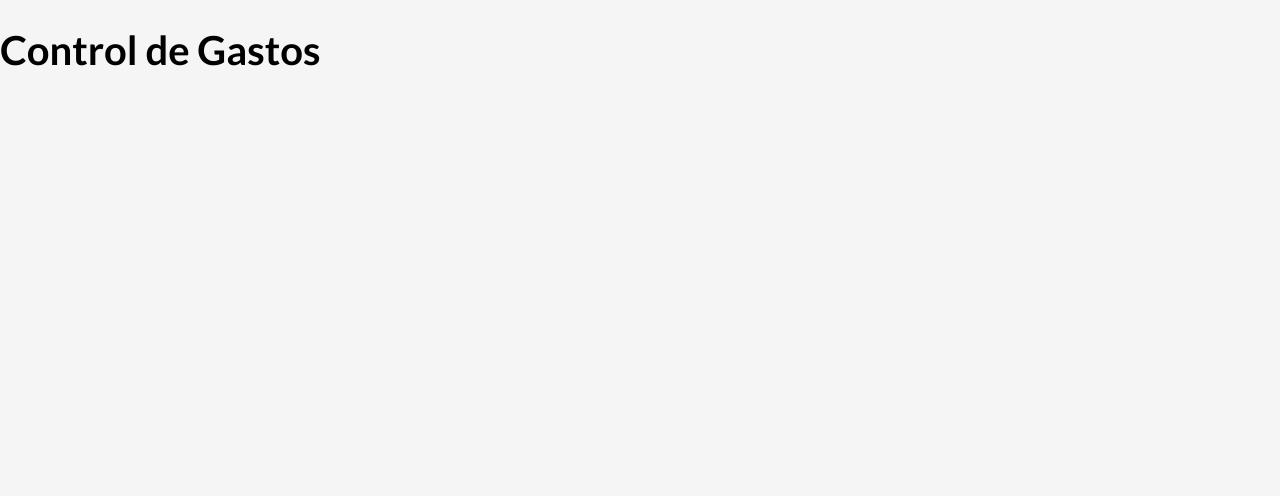
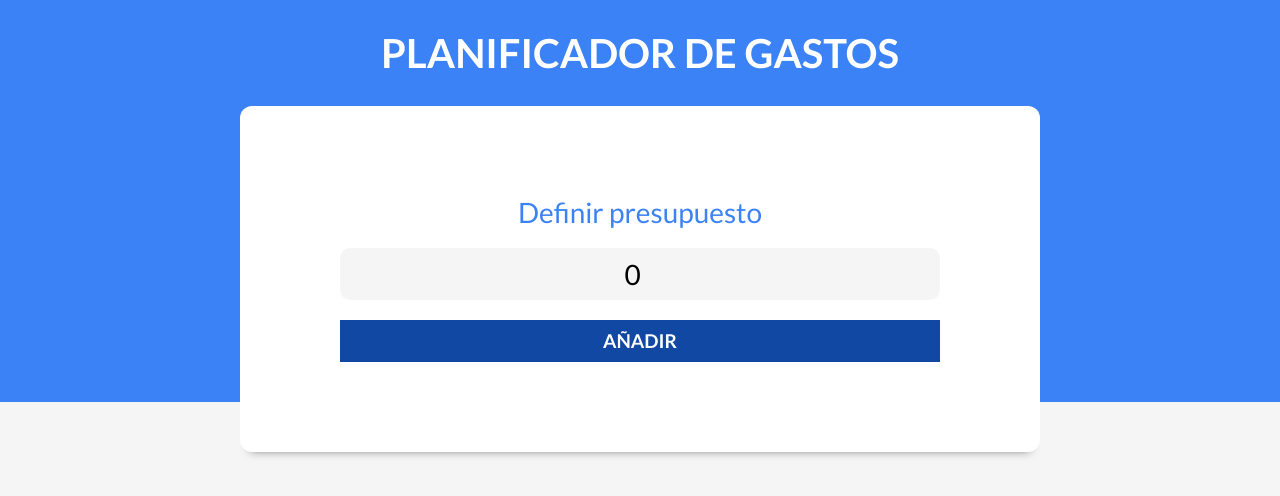
Before and after one commit to tonatiujsanchez/gastos-react, a React (Vite) app: page / in a window 1280 px wide. Shown: the top 496 px of the page. Built offline with nearby package versions, Linux system fonts and the light colour scheme.

Commit message:
Validación para Agregar Nuevo Presupuesto implementado

```diff
--- a/src/App.jsx
+++ b/src/App.jsx
@@ -1,10 +1,20 @@
 import { useState } from 'react'
+import Header from './components/Header'
 
 function App() {
 
+  const [ presupuesto, setPresupuesto ] = useState(0)
+  const [ isValidPresupuesto, setIsValidPresupuesto ] = useState(false)
 
   return (
-    <h1>Control de Gastos</h1>
+    <div>
+      <Header
+        presupuesto = { presupuesto }
+        setPresupuesto = { setPresupuesto }
+        isValidPresupuesto = { isValidPresupuesto }
+        setIsValidPresupuesto = {setIsValidPresupuesto }
+      />
+    </div>
   )
 }
 
--- /dev/null
+++ b/src/components/Header.jsx
@@ -0,0 +1,26 @@
+import NuevoPresupuesto from './NuevoPresupuesto'
+
+const Header = ({
+  presupuesto,
+  setPresupuesto,
+  isValidPresupuesto,
+  setIsValidPresupuesto }) => {
+
+
+  return (
+    <header>
+        <h1>Planificador de Gastos</h1>
+
+        { ( isValidPresupuesto )
+            ? <p>Bienvenido</p>
+            : <NuevoPresupuesto
+                  presupuesto = { presupuesto }
+                  setPresupuesto = { setPresupuesto }
+                  setIsValidPresupuesto = { setIsValidPresupuesto }
+              />
+        }
+    </header>
+  )
+}
+
+export default Header
--- /dev/null
+++ b/src/components/Mensaje.jsx
@@ -0,0 +1,11 @@
+import React from 'react'
+
+const Mensaje = ( { children, tipo } ) => {
+  return (
+    <div className={`alerta ${tipo}`}>
+        { children }
+    </div>
+  )
+}
+
+export default Mensaje
--- /dev/null
+++ b/src/components/NuevoPresupuesto.jsx
@@ -0,0 +1,42 @@
+import { useState } from "react";
+import Mensaje from "./Mensaje";
+
+const NuevoPresupuesto = ({ presupuesto, setPresupuesto, setIsValidPresupuesto }) => {
+
+    const [ mensaje, setMensaje ] = useState('');
+
+    const handlePresupuesto = ( e ) =>{
+        e.preventDefault();
+
+        if( !presupuesto || presupuesto < 0 ){
+            setMensaje('No es un presupuesto valido')
+            return;
+        }
+        setMensaje('')
+        setIsValidPresupuesto( true )
+        console.log( presupuesto );
+
+    }
+
+
+    return (
+      <div className="contenedor-presupuesto contenedor sombra">
+          <form onSubmit={ handlePresupuesto } className="formulario">
+              <div className="campo">
+                  <label htmlFor="">Definir presupuesto</label>
+                  <input
+                  type="number"
+                  className="nuevo-presupuesto"
+                  placeholder="Añade tu presupuesto"
+                  value={ presupuesto }
+                  onChange = { ( e ) => setPresupuesto( Number(e.target.value) ) } />
+              </div>
+              <input type="submit" value="Añadir" />
+
+              { mensaje && <Mensaje tipo="error">{ mensaje }</Mensaje> }
+          </form>
+      </div>
+    )
+}
+
+export default NuevoPresupuesto
```
Also changed, not shown: 1 other file (tests, documents, lock files or other folders).
